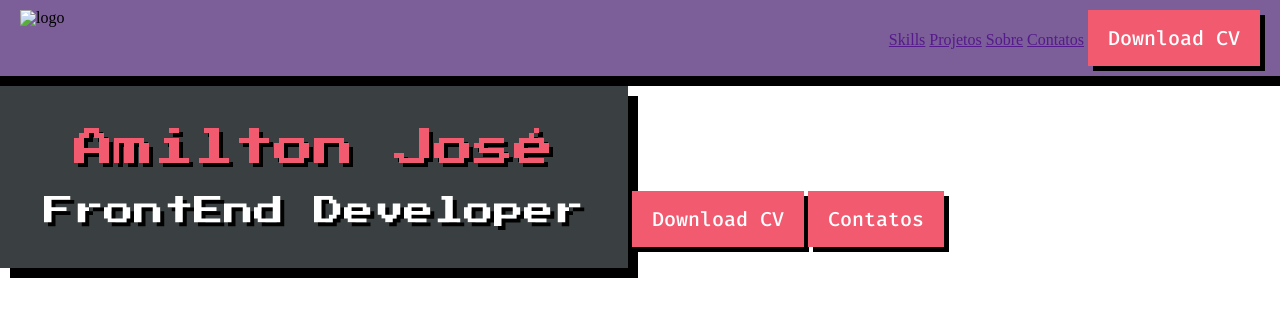
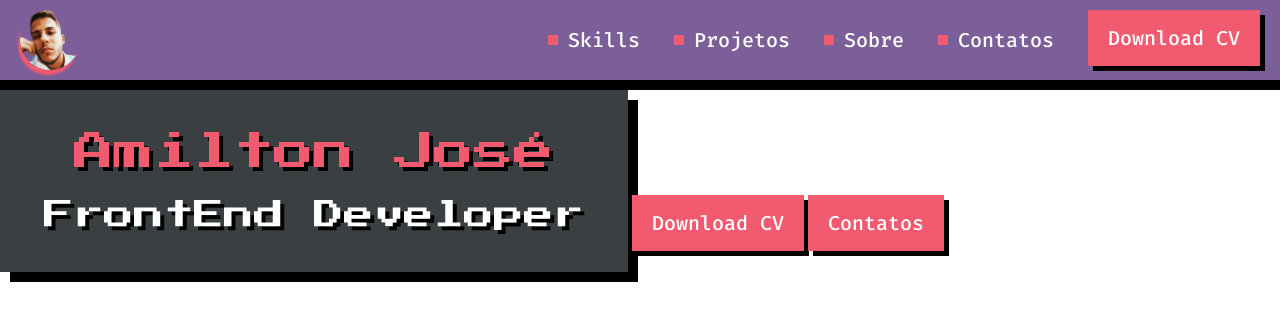
Before and after one commit to Amilton-jose/portfolio, a plain HTML site: page index.html in a window 1280 px wide. Drawn offline with Linux system fonts and the light colour scheme.

Commit message:
Rafatoration

```diff
--- a/index.html
+++ b/index.html
@@ -9,7 +9,7 @@
     <link href="https://fonts.googleapis.com/css2?family=Fira+Code:wght@300;500&family=Press+Start+2P&display=swap" rel="stylesheet">
     <link rel="stylesheet" href="css/reset.css">
     <link rel="stylesheet" href="components/header.css">
-    <link rel="stylesheet" href="assets/logo.png>
+    <link rel="stylesheet" href="components/logo.css">
     <link rel="stylesheet" href="components/action.css">
     <link rel="stylesheet" href="components/button.css">
     <link rel="stylesheet" href="components/title.css">
@@ -19,7 +19,7 @@
 </head>
 <body>
     <header class="header">
-        <img class="logo" src="assets/logo1.png" alt="logo">
+        <img class="logo" src="assets/logo.png" alt="logo">
         <nav class="nav">
             <a class="action" href="" lang="en">Skills</a>
             <a class="action" href="">Projetos</a>
```
